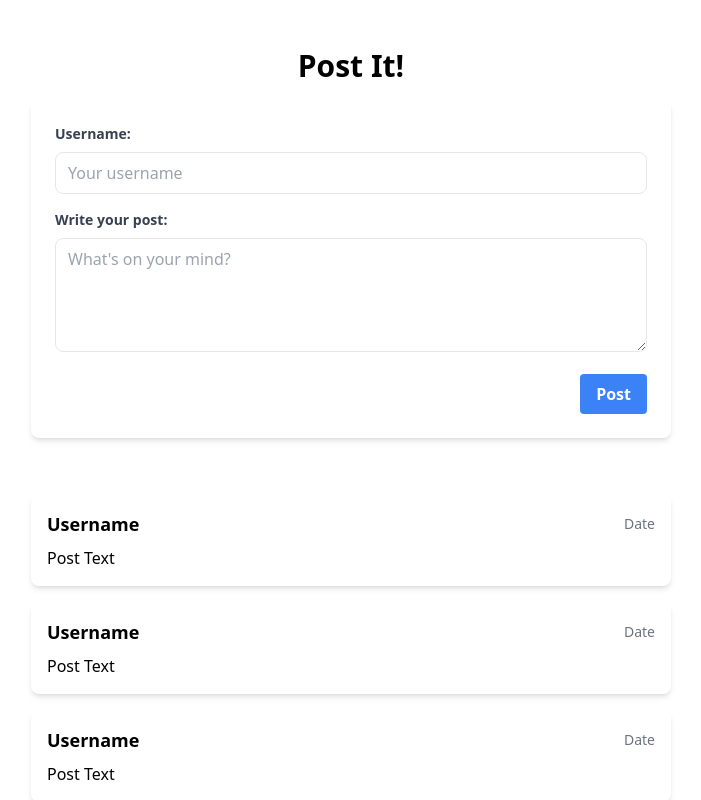
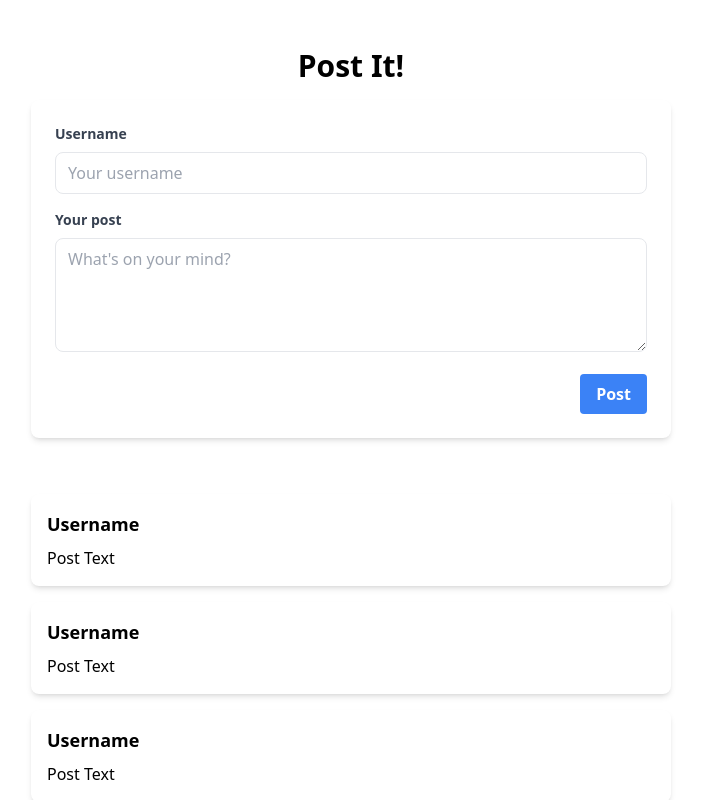
Before and after one commit to Gyurmatag/vue-edu-post-it-challenge, a Vue app: page / in a window 1280 px wide. Shown: the top 800 px of the page, without its empty margins (289-990 px from the left). Built offline with nearby package versions, Linux system fonts and the light colour scheme.

Commit message:
javítások

```diff
--- a/package.json
+++ b/package.json
@@ -4,7 +4,7 @@
   "version": "0.0.0",
   "type": "module",
   "scripts": {
-    "dev": "volar-preview-vite",
+    "dev": "vite",
     "build": "vue-tsc && vite build",
     "preview": "vite preview"
   },
--- a/src/components/Post.vue
+++ b/src/components/Post.vue
@@ -2,7 +2,6 @@
   <div class="p-4 bg-white shadow-md rounded-lg">
     <header class="flex items-center justify-between mb-2">
       <span class="font-bold text-lg">Username</span>
-      <time class="text-sm text-gray-500">Date</time>
     </header>
     <p>Post Text</p>
   </div>
--- a/src/components/PostForm.vue
+++ b/src/components/PostForm.vue
@@ -2,9 +2,7 @@
   <div class="rounded-lg p-6 bg-white shadow-md rounded-lg">
     <form>
       <div class="mb-4">
-        <label for="username" class="block text-gray-700 text-sm font-bold mb-2"
-          >Username:</label
-        >
+        <label for="username" class="block text-gray-700 text-sm font-bold mb-2">Username</label>
         <input
           id="username"
           rows="4"
@@ -16,9 +14,7 @@
       <div class="mb-4">
         <label
           for="postInput"
-          class="block text-gray-700 text-sm font-bold mb-2"
-          >Write your post:</label
-        >
+          class="block text-gray-700 text-sm font-bold mb-2">Your post</label>
         <textarea
           id="postInput"
           rows="4"
```
